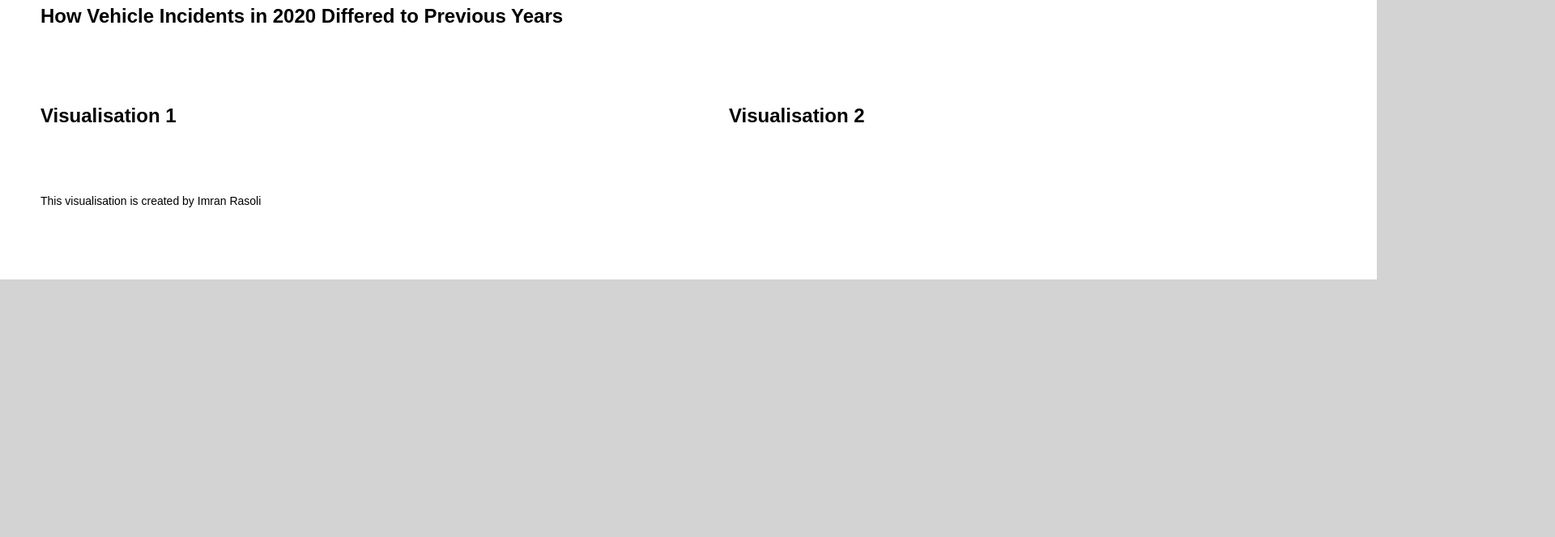
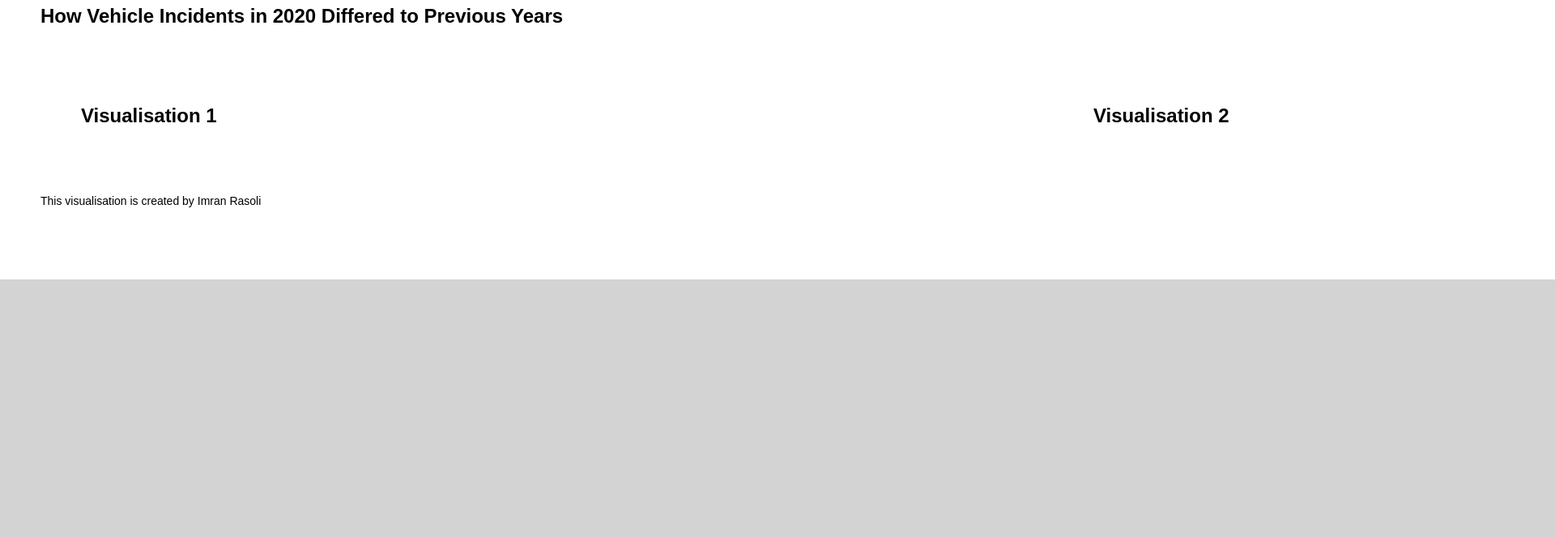
Before and after one commit to imiirasolii/Homework5, a plain HTML site: page index.HTML in a window 1280 px wide. Shown: the part 137-800 px from the top of the page at 81% size, 1920 px wide, since content can reach past the window. Drawn offline with nearby package versions, Linux system fonts and the light colour scheme; files that its build step writes are made by us from their sources; a script that the page names is missing.

Commit message:
Update styles.css

```diff
--- a/Homework5/css/styles.css
+++ b/Homework5/css/styles.css
@@ -11,7 +11,7 @@ body {
 }
 
 .page {
-    width: 1600px;
+    width: 2500px;
     background-color: white;
     margin: auto;
     padding: 50px;
@@ -32,7 +32,7 @@ h1 {
 }
 
 .description-left {
-    padding-right: 50px;
+    padding-left: 50px;
 }
 
 .pure-g {
```
